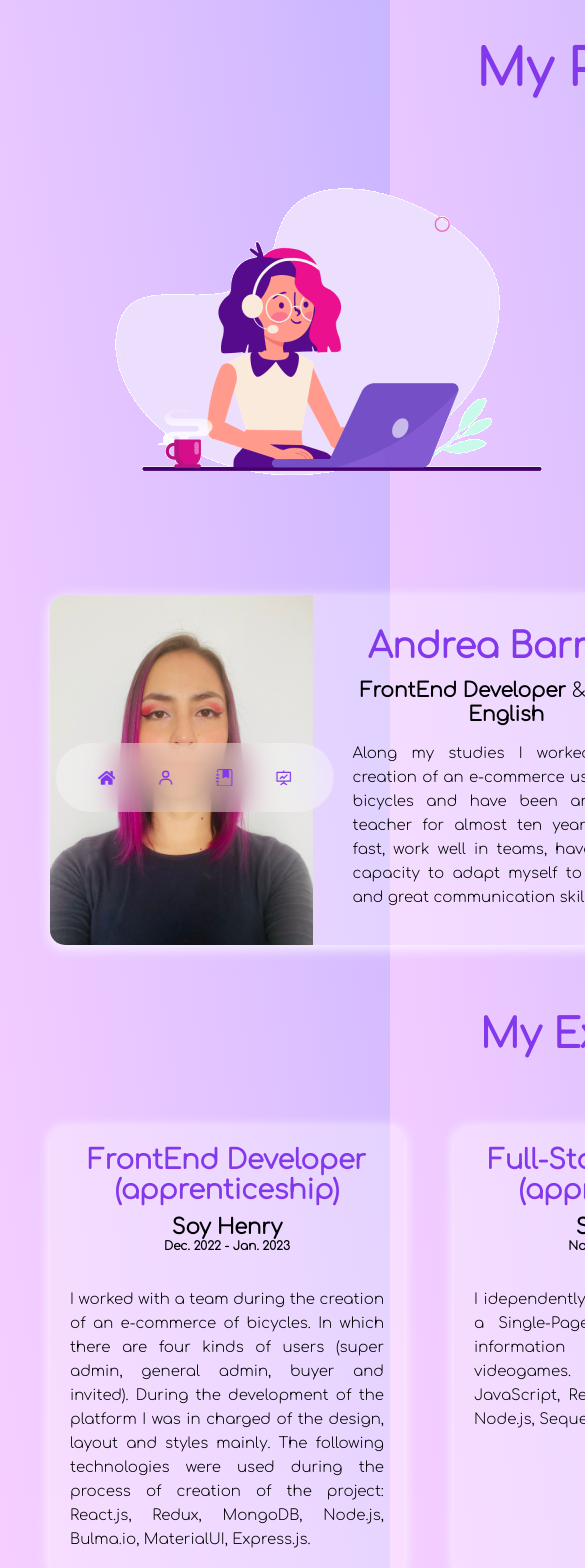
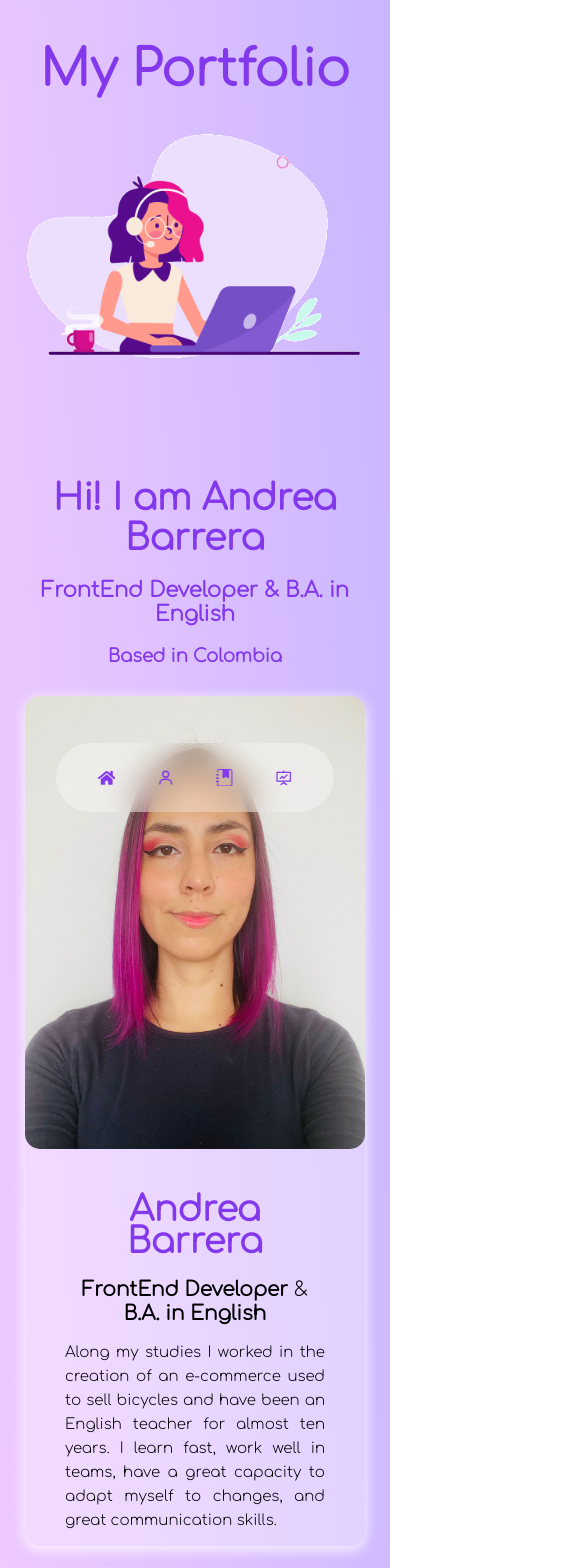
Before and after one commit to acarob/portfolio1, a React (Create React App) app: page / in a window 390 px wide. Shown: the top 1568 px of the page, 585 px wide, since content can reach past the window. Built offline with nearby package versions, Linux system fonts and the light colour scheme.

Commit message:
Creating media queries for mobile phones

```diff
--- a/src/App.css
+++ b/src/App.css
@@ -13,7 +13,6 @@
 
 body {
   font-size: 18px;
-  /* background-color: #c8b6ff; */
   background-image: linear-gradient(
     to right top,
     #ffd6ff,
@@ -29,6 +28,8 @@ body {
     #ceb9ff,
     #c8b6ff
   );
+  width: 100%;
+  height: auto;
 }
 
 .App {
@@ -107,3 +108,56 @@ body {
 .other-about {
   margin-top: 50px;
 }
+
+/* ========== MEDIA QUERIES (MEDIUM DEVICES) ========== */
+@media screen and (max-width: 1024px) {
+}
+
+/* ========== MEDIA QUERIES (SMALL DEVICES) ========== */
+@media screen and (max-width: 600px) {
+  .container {
+    width: 100%;
+    height: auto;
+  }
+
+  .home-section {
+    width: 100%;
+    height: auto;
+    column-count: 1;
+    margin-top: 0;
+    margin-left: 0;
+  }
+
+  .about-section {
+    width: 100%;
+    height: auto;
+    grid-template-columns: 0;
+    display: block;
+    margin: 20px auto;
+  }
+
+  .other-about {
+    margin: 20px auto;
+  }
+
+  .experience-section-1 {
+    column-count: 1;
+    margin-left: 0;
+    margin-right: 0;
+    margin-bottom: 0;
+  }
+
+  .experience-section-2 {
+    column-count: 1;
+    margin-left: 0;
+    margin-right: 0;
+    margin-bottom: 0;
+    margin-top: 0;
+  }
+
+  .projects-section-1 {
+    column-count: 1;
+    margin-left: 0;
+    margin-right: 0;
+  }
+}
--- a/src/stylesheets/AboutMe.css
+++ b/src/stylesheets/AboutMe.css
@@ -1,7 +1,6 @@
 .about-container {
   width: 650px;
   height: 350px;
-  /* margin: 10px 50px 50px; */
   background-color: #ffffff54;
   box-shadow: 0 3px 13px 1px rgba(255, 255, 255, 0.833);
   border-radius: 15px;
@@ -19,7 +18,6 @@
 .text-container {
   text-align: center;
   padding: 40px;
-  /* font-family: "Delius Swash Caps", cursive; */
   font-family: "Comfortaa", cursive;
   font-weight: 400;
   line-height: 1.5rem;
@@ -41,18 +39,24 @@
   font-size: 15px;
 }
 
-/* ========== Medium Devices ==========
+/* ========== MEDIA QUERIES (MEDIUM DEVICES) ========== */
+@media screen and (max-width: 1024px) {
+}
 
-@media screen and (max-width: 1024px) {
+/* ========== MEDIA QUERIES (SMALL DEVICES) ========== */
+@media screen and (max-width: 600px) {
   .about-container {
-    height: 68vh;
+    display: block;
+    width: 340px;
+    height: 850px;
+    margin: 30px auto;
+  }
+
+  .about-image {
+    border-radius: 15px;
+  }
+
+  .name {
+    line-height: 2rem;
   }
 }
-
-========== Small Devices ==========
-
-@media screen and (max-width: 600px) {
-  .about-container {
-    height: 100vh;
-  }
-} ; */
--- a/src/stylesheets/ContactMe.css
+++ b/src/stylesheets/ContactMe.css
@@ -47,3 +47,21 @@
   color: #8338ec;
   cursor: pointer;
 }
+
+/* ========== MEDIA QUERIES (MEDIUM DEVICES) ========== */
+@media screen and (max-width: 1024px) {
+}
+
+/* ========== MEDIA QUERIES (SMALL DEVICES) ========== */
+@media screen and (max-width: 600px) {
+  .contact-container {
+    display: block;
+    width: 340px;
+    height: 120px;
+    margin: 30px auto;
+  }
+
+  .data-containers {
+    padding-left: 50px;
+  }
+}
--- a/src/stylesheets/Experience.css
+++ b/src/stylesheets/Experience.css
@@ -26,3 +26,15 @@
   font-size: 15px;
   line-height: 1.5rem;
 }
+
+/* ========== MEDIA QUERIES (MEDIUM DEVICES) ========== */
+@media screen and (max-width: 1024px) {
+}
+
+/* ========== MEDIA QUERIES (SMALL DEVICES) ========== */
+@media screen and (max-width: 600px) {
+  .experience-containers {
+    width: 340px;
+    margin: 0 auto 30px;
+  }
+}
--- a/src/stylesheets/Home.css
+++ b/src/stylesheets/Home.css
@@ -3,3 +3,27 @@
   font-family: "Comfortaa", cursive;
   padding-top: 80px;
 }
+
+/* ========== MEDIA QUERIES (MEDIUM DEVICES) ========== */
+@media screen and (max-width: 1024px) {
+  .home-container {
+    height: 68vh;
+  }
+}
+
+/* ========== MEDIA QUERIES (SMALL DEVICES) ========== */
+@media screen and (max-width: 600px) {
+  .title-container {
+    text-align: center;
+  }
+
+  .home-container {
+    width: 100%;
+    height: auto;
+  }
+
+  .home-image {
+    width: 100%;
+    height: auto;
+  }
+}
--- a/src/stylesheets/Projects.css
+++ b/src/stylesheets/Projects.css
@@ -55,3 +55,15 @@
 button:disabled {
   background-color: #dddddd;
 }
+
+/* ========== MEDIA QUERIES (MEDIUM DEVICES) ========== */
+@media screen and (max-width: 1024px) {
+}
+
+/* ========== MEDIA QUERIES (SMALL DEVICES) ========== */
+@media screen and (max-width: 600px) {
+  .project-container {
+    width: 340px;
+    margin: 0 auto;
+  }
+}
--- a/src/stylesheets/Skills.css
+++ b/src/stylesheets/Skills.css
@@ -28,3 +28,20 @@
   gap: 1rem;
   font-size: 13.5px;
 }
+
+/* ========== MEDIA QUERIES (MEDIUM DEVICES) ========== */
+@media screen and (max-width: 1024px) {
+}
+
+/* ========== MEDIA QUERIES (SMALL DEVICES) ========== */
+@media screen and (max-width: 600px) {
+  .skills-container {
+    width: 340px;
+    height: 220px;
+    margin: 20px auto;
+  }
+
+  .object {
+    font-size: 12.5px;
+  }
+}
```
